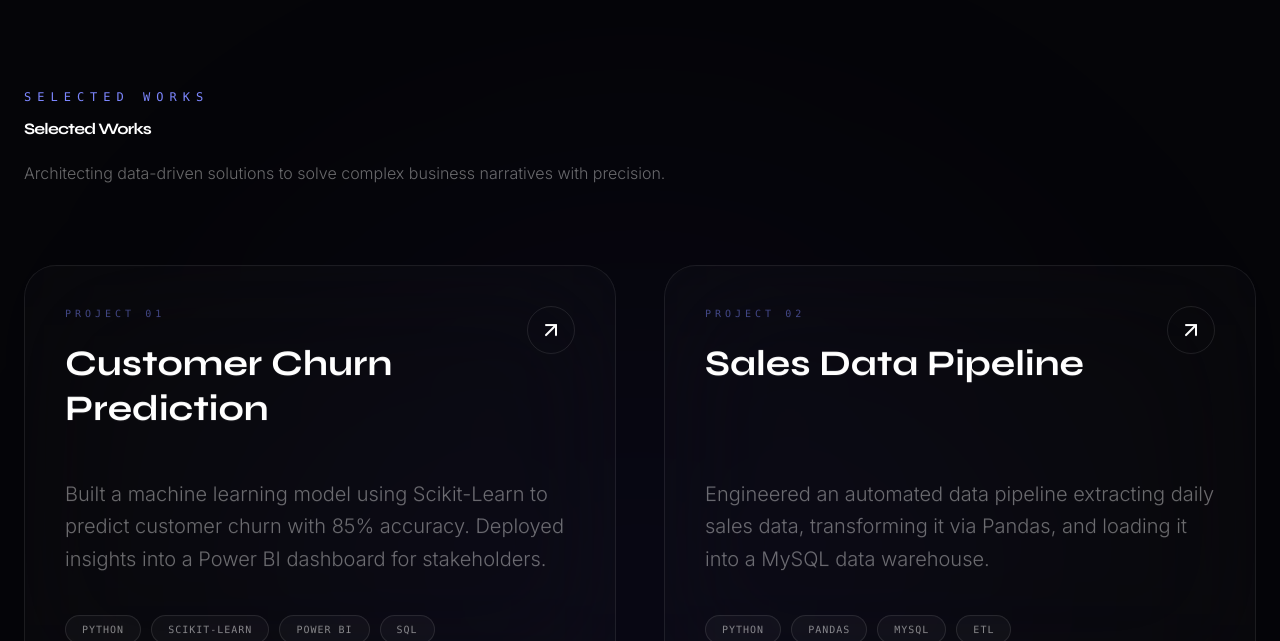
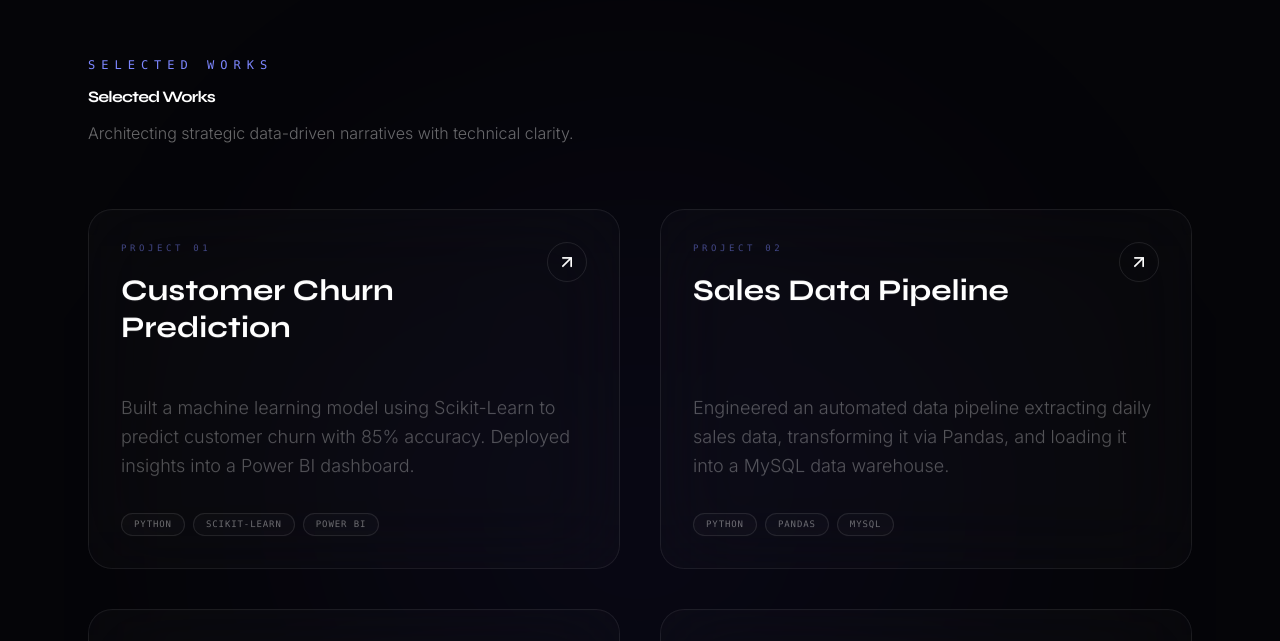
Before and after one commit to HeelSoni/MyPortfolio, a Next.js app: page / in a window 1280 px wide. Shown: the part 4839-5480 px from the top of the page. Built offline with nearby package versions, Linux system fonts and the light colour scheme.

Commit message:
Final Final: Multi-color Neon 3D Particles and Professional Compact Project Grid

```diff
--- a/app/components/DataBackground.tsx
+++ b/app/components/DataBackground.tsx
@@ -11,51 +11,56 @@ export default function DataBackground() {
   const yParallax = useTransform(scrollYProgress, [0, 1], ["0%", "5%"]);
 
   // FIXED: Ensure background only appears AFTER the hero sequence (approx 0.15 for 600vh/TOTAL)
-  const bgOpacity = useTransform(scrollYProgress, [0, 0.14, 0.18], [0, 0, 1]);
+  const bgOpacity = useTransform(scrollYProgress, [0, 0.14, 0.22], [0, 0, 1]);
+
+  // FIXED: Neon Colors for unique attractive look (Pink, Purple, Blue)
+  const neonColors = ["#ec4899", "#a855f7", "#6366f1", "#06b6d4"];
 
   // Generate random 3D-moving particles (constellation nodes)
-  const particles = useMemo(() => Array.from({ length: 50 }).map((_, i) => ({
+  const particles = useMemo(() => Array.from({ length: 60 }).map((_, i) => ({
     id: i,
-    initialX: Math.random() * 100,
-    initialY: Math.random() * 100,
-    initialZ: Math.random() * 100,
-    duration: 10 + Math.random() * 20,
-    size: 2 + Math.random() * 3,
-    driftX: -20 + Math.random() * 40,
-    driftY: -20 + Math.random() * 40,
+    initialX: Math.random() * 105 - 2,
+    initialY: Math.random() * 105 - 2,
+    initialZ: Math.random() * 200,
+    duration: 15 + Math.random() * 25,
+    size: 2 + Math.random() * 4,
+    driftX: -40 + Math.random() * 80,
+    driftY: -40 + Math.random() * 80,
+    color: neonColors[Math.floor(Math.random() * neonColors.length)],
+    delay: Math.random() * 10,
   })), []);
 
   return (
     <motion.div
       style={{ opacity: bgOpacity }}
-      className="fixed inset-0 pointer-events-none -z-50 overflow-hidden bg-[#050508] select-none perspective-normal"
+      className="fixed inset-0 pointer-events-none -z-50 overflow-hidden bg-[#0a0a0f] select-none perspective-normal"
     >
 
-      {/* Layer 1: Enhanced Visible Deep-Space Aura */}
+      {/* Layer 1: Enhanced Visible Deep-Space Aura (Multi-Color) */}
       <motion.div
         animate={{
-          scale: [1, 1.15, 1],
-          opacity: [0.15, 0.25, 0.15],
+          scale: [1, 1.2, 1],
+          opacity: [0.15, 0.35, 0.15],
         }}
-        transition={{ duration: 25, repeat: Infinity, ease: "linear" }}
-        className="absolute top-1/4 left-0 w-full h-[50%] bg-[radial-gradient(ellipse_at_center,rgba(99,102,241,0.25)_0%,transparent_70%)] blur-[120px]"
+        transition={{ duration: 30, repeat: Infinity, ease: "linear" }}
+        className="absolute top-[-20%] left-[-20%] w-[140%] h-[140%] bg-[radial-gradient(circle_at_center,rgba(236,72,153,0.15)_0%,rgba(168,85,247,0.1)_40%,transparent_70%)] blur-[150px]"
       />
       <motion.div
         animate={{
-          scale: [1, 1.25, 1],
-          opacity: [0.1, 0.2, 0.1],
+          scale: [1, 1.3, 1],
+          opacity: [0.1, 0.25, 0.1],
         }}
-        transition={{ duration: 35, repeat: Infinity, ease: "linear" }}
-        className="absolute bottom-1/4 right-0 w-[80%] h-[50%] bg-[radial-gradient(ellipse_at_center,rgba(6,182,212,0.2)_0%,transparent_70%)] blur-[150px]"
+        transition={{ duration: 45, repeat: Infinity, ease: "linear" }}
+        className="absolute bottom-[-30%] right-[-10%] w-[120%] h-[120%] bg-[radial-gradient(circle_at_center,rgba(99,102,241,0.2)_0%,rgba(6,182,212,0.1)_50%,transparent_80%)] blur-[180px]"
       />
 
-      {/* Layer 2: Professional Micro-Grid */}
+      {/* Layer 2: Technical Micro-Grid */}
       <motion.div
         style={{ y: yParallax }}
-        className="absolute inset-0 data-grid opacity-[0.12]"
+        className="absolute inset-0 data-grid opacity-[0.15]"
       />
 
-      {/* Layer 3: 3D-Moving Particles (Constellation nodes) */}
+      {/* Layer 3: 3D-Moving Particles (Constellation nodes) In Neon Pink, Purple, Blue */}
       <div className="absolute inset-0">
         {particles.map((p) => (
           <motion.div
@@ -68,46 +73,50 @@ export default function DataBackground() {
             animate={{
               x: [`${p.initialX}vw`, `${p.initialX + (p.driftX / 2)}vw`, `${p.initialX}vw`],
               y: [`${p.initialY}vh`, `${p.initialY + (p.driftY / 2)}vh`, `${p.initialY}vh`],
-              opacity: [0.2, 0.5, 0.2],
-              scale: [1, 1.2, 1],
+              opacity: [0.1, 0.6, 0.1],
+              scale: [1, 1.4, 1],
             }}
             transition={{
               duration: p.duration,
               repeat: Infinity,
               ease: "easeInOut",
+              delay: p.delay,
             }}
-            className="absolute rounded-full bg-indigo-400/[0.4] shadow-[0_0_8px_rgba(99,102,241,0.3)]"
+            className="absolute rounded-full"
             style={{
               width: p.size,
               height: p.size,
+              backgroundColor: p.color,
+              boxShadow: `0 0 12px ${p.color}80`, // Glow matching color
             }}
           />
         ))}
       </div>
 
-      {/* Layer 4: Vertical Data Streams (Re-added for "Unique" feel) */}
-      {Array.from({ length: 15 }).map((_, i) => (
-        <motion.div
-          key={`stream-${i}`}
-          initial={{ y: "-100%" }}
-          animate={{ y: "100vh" }}
-          transition={{
-            duration: 5 + Math.random() * 8,
-            repeat: Infinity,
-            ease: "linear",
-            delay: Math.random() * 5,
-          }}
-          className="absolute w-[1px] bg-gradient-to-b from-transparent via-cyan-500/20 to-transparent"
-          style={{
-            left: `${Math.random() * 100}%`,
-            height: "20vh",
-            opacity: 0.1,
-          }}
-        />
-      ))}
+      {/* Layer 4: Distant Static Data Points (Stars) */}
+      <div className="absolute inset-0">
+        {Array.from({ length: 40 }).map((_, i) => (
+          <div
+            key={i}
+            className="absolute rounded-full"
+            style={{
+              top: `${Math.random() * 100}%`,
+              left: `${Math.random() * 100}%`,
+              width: "1.5px",
+              height: "1.5px",
+              backgroundColor: "#fff",
+              opacity: 0.15,
+              boxShadow: "0 0 6px rgba(255, 255, 255, 0.4)",
+            }}
+          />
+        ))}
+      </div>
 
       {/* Global Vignette Filter */}
-      <div className="absolute inset-0 bg-[radial-gradient(circle_at_center,transparent_40%,rgba(5,5,8,0.8)_100%)]" />
+      <div className="absolute inset-0 bg-[radial-gradient(circle_at_center,transparent_30%,rgba(5,5,8,0.7)_100%)]" />
+
+      {/* Subtle Noise for Depth */}
+      <div className="noise-overlay opacity-[0.03]" />
     </motion.div>
   );
 }
--- a/app/components/Projects.tsx
+++ b/app/components/Projects.tsx
@@ -9,22 +9,22 @@ const projects = [
   {
     id: 1,
     title: "Customer Churn Prediction",
-    description: "Built a machine learning model using Scikit-Learn to predict customer churn with 85% accuracy. Deployed insights into a Power BI dashboard for stakeholders.",
-    tags: ["Python", "Scikit-Learn", "Power BI", "SQL"],
+    description: "Built a machine learning model using Scikit-Learn to predict customer churn with 85% accuracy. Deployed insights into a Power BI dashboard.",
+    tags: ["Python", "Scikit-Learn", "Power BI"],
     link: "/projects/customer-churn-prediction",
   },
   {
     id: 2,
     title: "Sales Data Pipeline",
     description: "Engineered an automated data pipeline extracting daily sales data, transforming it via Pandas, and loading it into a MySQL data warehouse.",
-    tags: ["Python", "Pandas", "MySQL", "ETL"],
+    tags: ["Python", "Pandas", "MySQL"],
     link: "/projects/sales-data-pipeline",
   },
   {
     id: 3,
     title: "Market Basket Analysis",
     description: "Applied Apriori algorithm to grocery sales data to identify product associations, leading to optimized product placement recommendations.",
-    tags: ["Python", "Data Mining", "Matplotlib"],
+    tags: ["Python", "Data Mining", "Stats"],
     link: "/projects/market-basket-analysis",
   },
   {
@@ -43,12 +43,12 @@ function ProjectCard({ project, index }: { project: typeof projects[0], index: n
     offset: ["start end", "end start"]
   });
 
-  // SUBTLE 3D Perspective Rotation on Scroll (Max 8 degrees for professionalism)
-  const rotateX = useTransform(scrollYProgress, [0, 0.5, 1], [8, 0, -8]);
+  // SUBTLE 3D Perspective Rotation on Scroll (Scaled back for "Normal" professional look)
+  const rotateX = useTransform(scrollYProgress, [0, 0.5, 1], [6, 0, -6]);
   const opacity = useTransform(scrollYProgress, [0, 0.2, 0.8, 1], [0.4, 1, 1, 0.4]);
-  const scale = useTransform(scrollYProgress, [0, 0.2, 0.8, 1], [0.95, 1, 1, 0.95]);
+  const scale = useTransform(scrollYProgress, [0, 0.2, 0.8, 1], [0.97, 1, 1, 0.97]);
 
-  const springRotateX = useSpring(rotateX, { stiffness: 100, damping: 30 });
+  const springRotateX = useSpring(rotateX, { stiffness: 120, damping: 25 });
 
   return (
     <motion.div
@@ -57,41 +57,41 @@ function ProjectCard({ project, index }: { project: typeof projects[0], index: n
         rotateX: springRotateX,
         opacity,
         scale,
-        perspective: 1500
+        perspective: 1800
       }}
       className="group relative h-full"
     >
       <a
         href={project.link}
-        className="flex flex-col h-full bg-white/[0.02] backdrop-blur-3xl border border-white/[0.08] rounded-[2rem] p-8 md:p-10 transition-all duration-700 hover:shadow-[0_0_50px_rgba(99,102,241,0.15)] hover:translate-y-[-8px] hover:border-indigo-500/40 overflow-hidden min-h-[420px]"
+        className="flex flex-col h-full bg-white/[0.02] backdrop-blur-2xl border border-white/[0.08] rounded-[1.5rem] p-7 md:p-8 transition-all duration-700 hover:shadow-[0_0_40px_rgba(99,102,241,0.12)] hover:translate-y-[-5px] hover:border-indigo-500/30 overflow-hidden min-h-[360px]"
       >
-        {/* Neon Indigo Hover Gradient */}
-        <div className="absolute inset-0 bg-gradient-to-br from-indigo-500/10 via-transparent to-transparent opacity-0 group-hover:opacity-100 transition-opacity duration-700 pointer-events-none" />
+        {/* Neon Gradient Hover Effect */}
+        <div className="absolute inset-0 bg-gradient-to-br from-indigo-500/5 via-transparent to-pink-500/5 opacity-0 group-hover:opacity-100 transition-opacity duration-700 pointer-events-none" />
 
         <div className="flex justify-between items-start mb-auto relative z-10">
-          <div className="max-w-[80%]">
-            <span className="text-indigo-400 text-[10px] font-mono tracking-[0.4em] uppercase mb-5 block opacity-50">
+          <div className="max-w-[85%]">
+            <span className="text-indigo-400 text-[9px] font-mono tracking-[0.4em] uppercase mb-4 block opacity-50">
               Project 0{project.id}
             </span>
-            <h3 className="font-display font-bold leading-tight text-3xl md:text-4xl text-white group-hover:neon-text-indigo transition-all duration-500">
+            <h3 className="font-display font-bold leading-tight text-2xl md:text-3xl text-white group-hover:text-indigo-300 transition-all duration-500">
               {project.title}
             </h3>
           </div>
-          <div className="w-12 h-12 rounded-full border border-white/10 flex items-center justify-center transition-all duration-500 group-hover:bg-indigo-500 group-hover:text-white group-hover:scale-110 group-hover:rotate-[45deg] group-hover:shadow-[0_0_20px_rgba(99,102,241,0.6)]">
-            <ArrowUpRight size={24} />
+          <div className="w-10 h-10 rounded-full border border-white/10 flex items-center justify-center transition-all duration-500 group-hover:bg-indigo-500/40 group-hover:text-white group-hover:scale-110 group-hover:rotate-[45deg] group-hover:shadow-[0_0_15px_rgba(99,102,241,0.3)]">
+            <ArrowUpRight size={20} />
           </div>
         </div>
 
-        <div className="relative z-10 mt-8">
-          <p className="text-white/40 font-light mb-10 text-lg md:text-xl leading-relaxed line-clamp-3 group-hover:text-white/60 transition-colors duration-500">
+        <div className="relative z-10 mt-6">
+          <p className="text-white/30 font-light mb-8 text-base md:text-lg leading-relaxed line-clamp-3 group-hover:text-white/50 transition-colors duration-500">
             {project.description}
           </p>
 
-          <div className="flex flex-wrap gap-2.5">
+          <div className="flex flex-wrap gap-2">
             {project.tags.map((tag) => (
               <span
                 key={tag}
-                className="px-4 py-1.5 text-[10px] font-mono tracking-widest bg-white/[0.03] border border-white/10 rounded-full text-white/50 uppercase group-hover:text-indigo-300 group-hover:border-indigo-500/40 transition-all duration-300"
+                className="px-3 py-1 text-[9px] font-mono tracking-widest bg-white/[0.02] border border-white/10 rounded-full text-white/40 uppercase group-hover:text-indigo-300 group-hover:border-indigo-500/30 transition-all duration-300"
               >
                 {tag}
               </span>
@@ -105,28 +105,28 @@ function ProjectCard({ project, index }: { project: typeof projects[0], index: n
 
 export default function Projects() {
   return (
-    <section id="work" className="py-32 px-6 container mx-auto max-w-7xl relative overflow-hidden perspective-normal">
-      {/* Background Glow */}
-      <div className="absolute top-1/2 left-1/2 -translate-x-1/2 -translate-y-1/2 w-[800px] h-[800px] bg-indigo-600/5 rounded-full blur-[160px] pointer-events-none -z-10" />
+    <section id="work" className="py-24 px-6 container mx-auto max-w-6xl relative overflow-hidden perspective-normal">
+      {/* Background Subtle Glow */}
+      <div className="absolute top-1/2 left-1/2 -translate-x-1/2 -translate-y-1/2 w-[700px] h-[700px] bg-indigo-600/5 rounded-full blur-[140px] pointer-events-none -z-10" />
 
-      <div className="mb-20 text-center md:text-left">
+      <div className="mb-16 text-center md:text-left">
         <motion.div
-           initial={{ opacity: 0, scale: 0.95 }}
+           initial={{ opacity: 0, scale: 0.98 }}
            whileInView={{ opacity: 1, scale: 1 }}
            viewport={{ once: true }}
            transition={{ duration: 1, ease: "easeOut" }}
         >
           <span className="text-indigo-400 text-xs font-mono tracking-[0.5em] uppercase mb-4 block">Selected Works</span>
-          <h2 className="font-display text-[var(--font-h1)] font-bold tracking-tighter mb-6 leading-none text-white">
+          <h2 className="font-display text-[var(--font-h1)] font-bold tracking-tighter mb-4 leading-none text-white">
             <ScrambleText text="Selected Works" />
           </h2>
           <p className="text-white/40 text-[var(--font-body)] max-w-2xl font-light mx-auto md:mx-0">
-            Architecting data-driven solutions to solve complex business narratives with precision.
+             Architecting strategic data-driven narratives with technical clarity.
           </p>
         </motion.div>
       </div>
 
-      <div className="grid grid-cols-1 md:grid-cols-2 gap-10 lg:gap-12">
+      <div className="grid grid-cols-1 md:grid-cols-2 gap-8 lg:gap-10">
         {projects.map((project, i) => (
           <ProjectCard key={project.id} project={project} index={i} />
         ))}
```
